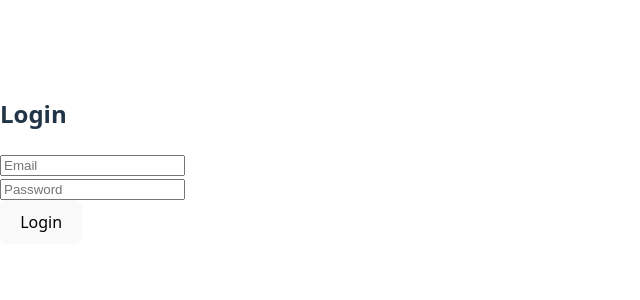
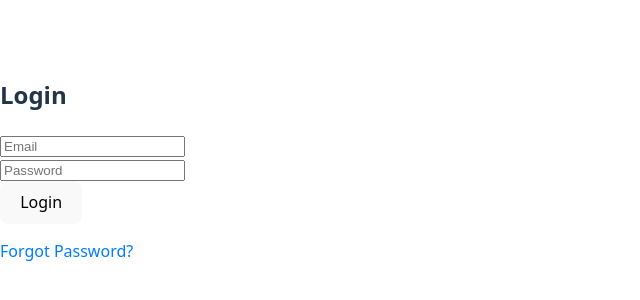
Before and after one commit to nimethfernando/AlumniVantage, a React (Vite) app in the folder client/: page /login in a window 1280 px wide. Shown: the part 240-540 px from the top of the page, without its empty margins (0-640 px from the left). Built offline with nearby package versions, Linux system fonts and the light colour scheme.

Commit message:
ForgotPaasword button on login page

```diff
--- a/client/src/pages/ForgotPassword.jsx
+++ b/client/src/pages/ForgotPassword.jsx
@@ -9,7 +9,7 @@ const ForgotPassword = () => {
     e.preventDefault();
     try {
       await axios.post('http://localhost:3000/api/auth/forgot-password', { email });
-      setMessage('Check your backend terminal for the link!');
+      setMessage('Check your email for the link!');
     } catch (err) {
       setMessage(err.response?.data?.error || 'Error sending email');
     }
--- a/client/src/pages/Login.jsx
+++ b/client/src/pages/Login.jsx
@@ -2,7 +2,7 @@
 import { useState, useContext } from 'react';
 import { AuthContext } from '../context/AuthContext';
 import axios from 'axios';
-import { useNavigate } from 'react-router-dom';
+import { useNavigate, Link } from 'react-router-dom'; // 1. Added Link import
 
 const Login = () => {
   const [email, setEmail] = useState('');
@@ -15,10 +15,15 @@ const Login = () => {
     e.preventDefault();
     try {
       // Connects to your backend Login route
-      const res = await axios.post('http://localhost:3000/api/auth/login', {
-        email,
-        password,
-      });
+      const res = await axios.post('http://localhost:3000/api/auth/login',
+        {
+          email,
+          password,
+        },
+        {
+          withCredentials: true // 2. Added this to fix the CORS generic error!
+        }
+      );
 
       login(res.data.token); // Save the token
       navigate('/profile');  // Go to profile page
@@ -50,6 +55,14 @@ const Login = () => {
         <br />
         <button type="submit">Login</button>
       </form>
+
+      {/* 3. Added the Forgot Password Link below the form */}
+      <div style={{ marginTop: '15px' }}>
+        <Link to="/forgot-password" style={{ color: '#007bff', textDecoration: 'none' }}>
+          Forgot Password?
+        </Link>
+      </div>
+
     </div>
   );
 };
```
Also changed, not shown: 1 other file (tests, documents, lock files or other folders).
